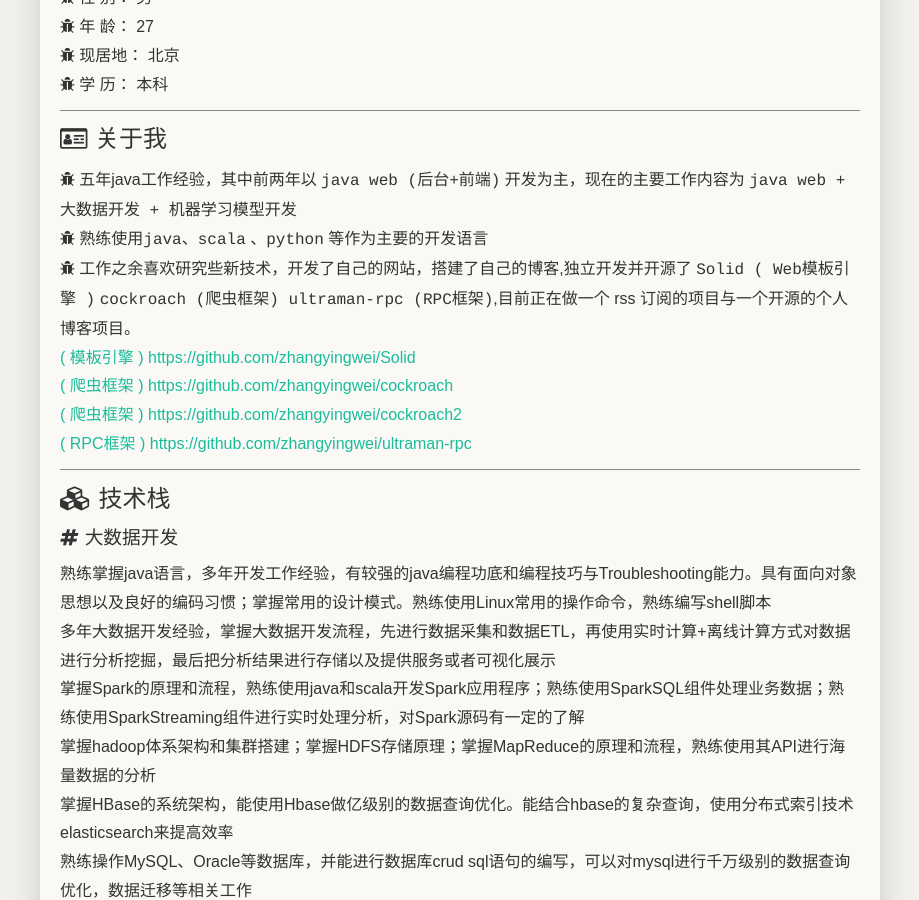
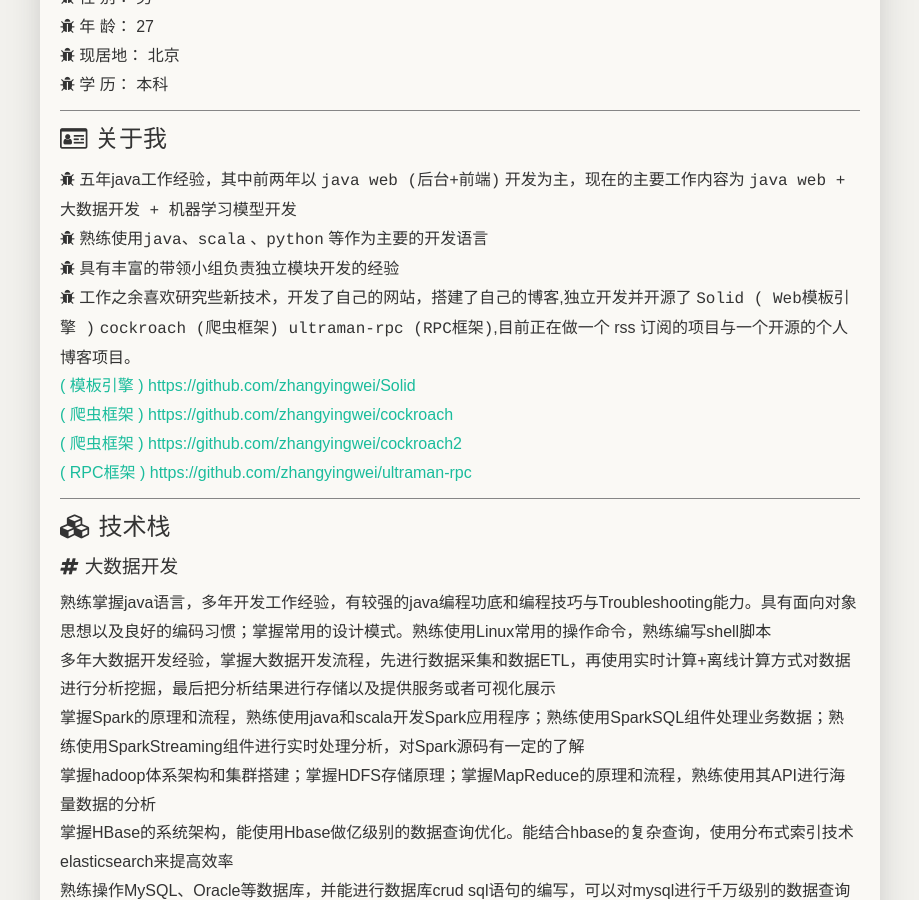
Before and after one commit to zhangyingwei/resume, a Jekyll site: the page built from _posts/2018-01-01-content.md, in a window 1280 px wide and 900 px high, scrolled down 344 px. Shown: the whole window, without its empty margins (180-1099 px from the left). Built offline with Jekyll 4.4.1, drawn with Linux system fonts in a browser that asks for light colours; our own code applies the rules of GitHub Pages for plain Markdown files.

```diff
--- a/_posts/2018-01-01-content.md
+++ b/_posts/2018-01-01-content.md
@@ -24,6 +24,7 @@
 
 * $i-icon-bug 五年java工作经验，其中前两年以 `java web (后台+前端)`  开发为主，现在的主要工作内容为 `java web + 大数据开发 + 机器学习模型开发`
 * $i-icon-bug 熟练使用`java`、`scala` 、`python` 等作为主要的开发语言
+* $i-icon-bug 具有丰富的带领小组负责独立模块开发的经验
 * $i-icon-bug 工作之余喜欢研究些新技术，开发了自己的网站，搭建了自己的博客,独立开发并开源了 `Solid ( Web模板引擎 )` `cockroach (爬虫框架) ` `ultraman-rpc (RPC框架)`,目前正在做一个 rss 订阅的项目与一个开源的个人博客项目。
 
 	[( 模板引擎 ) https://github.com/zhangyingwei/Solid](https://github.com/zhangyingwei/Solid)
```
